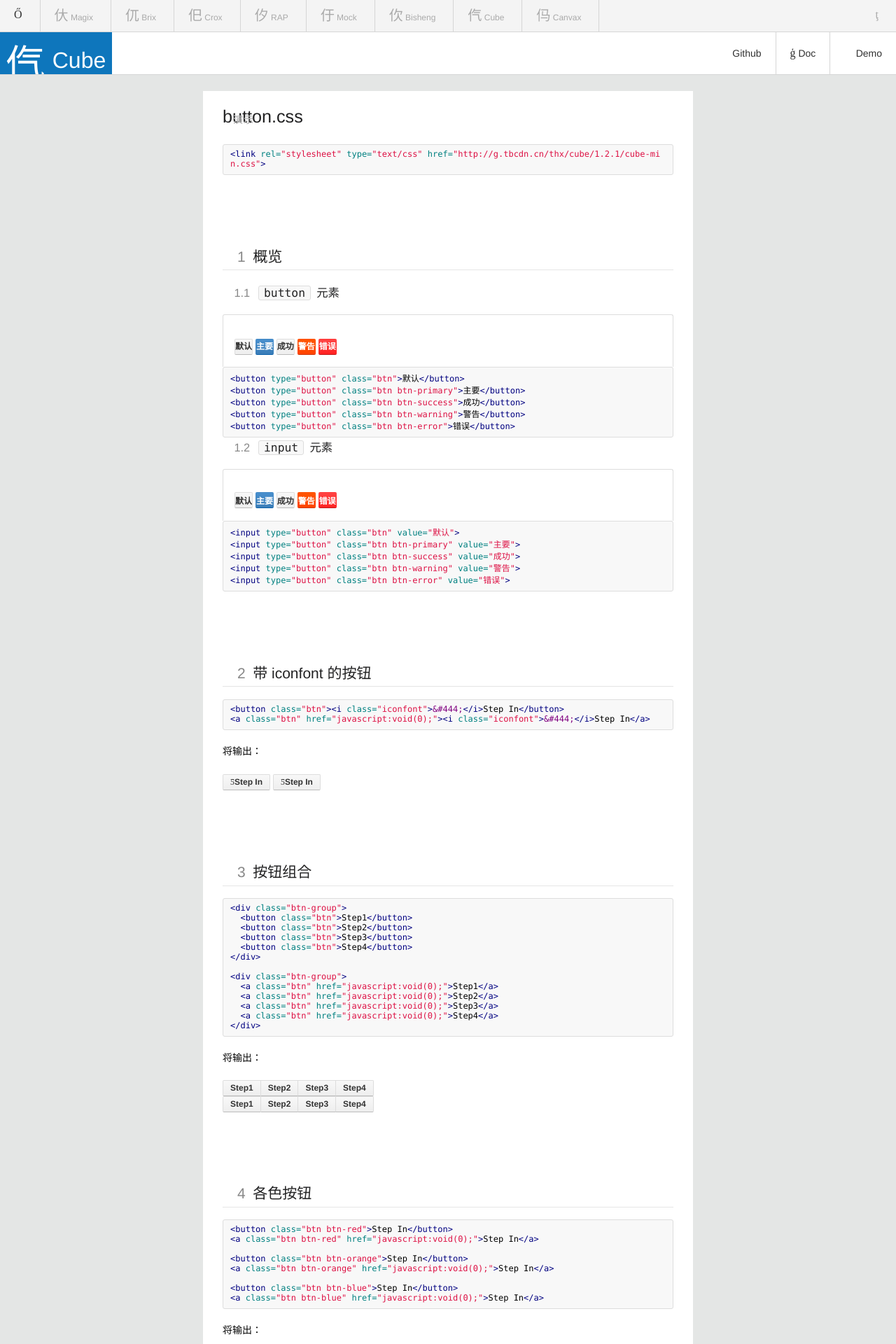
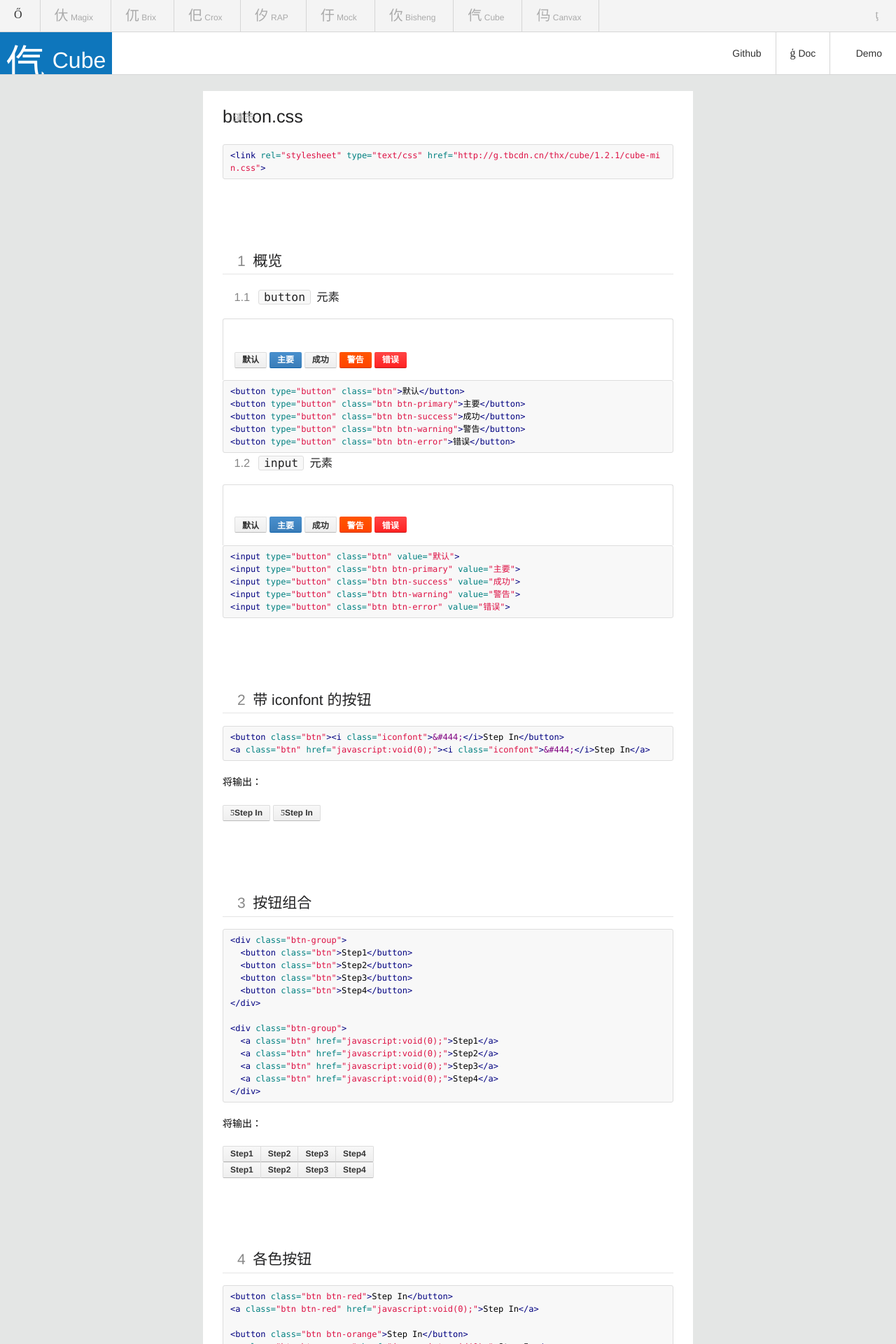
Before and after one commit to thx/cube, a Jekyll site: the page built from doc/_posts/2013-12-17-button.md, in a window 1280 px wide. Shown: the top 1920 px of the page at 70% size. Built offline with Jekyll 4.4.1, drawn with Linux system fonts in a browser that asks for light colours; some web fonts are replaced; Markdown is read by kramdown in place of the engine named in the settings; comment, search, counter and statistics services are not loaded.

Commit message:
更新演示模块样式

```diff
--- a/assets/base.css
+++ b/assets/base.css
@@ -1137,23 +1137,18 @@
    ========================================================================== */
 
 .cube-demo {
-    padding: 32px 16px 16px;
+    padding: 45px 16px 16px;
     margin-top: 16px;
     border: 1px solid #ddd;
     border-bottom: 0 none;
     border-radius: 3px 3px 0 0;
 }
 
-.cube-demo * {
-    margin: 0;
-    padding: 0;
-}
-
 .cube-demo:after {
     content: "演示";
     position: absolute;
-    top: 15px;
-    left: 15px;
+    top: 12px;
+    left: 16px;
     font-size: 14px;
     color: #BBB;
     letter-spacing: 1px;
--- a/src/type.css
+++ b/src/type.css
@@ -314,6 +314,7 @@
     background: none;
     border-radius: 0;
     font-size: inherit;
+    line-height: 1.5;
 }
 
 .type hr {
```
